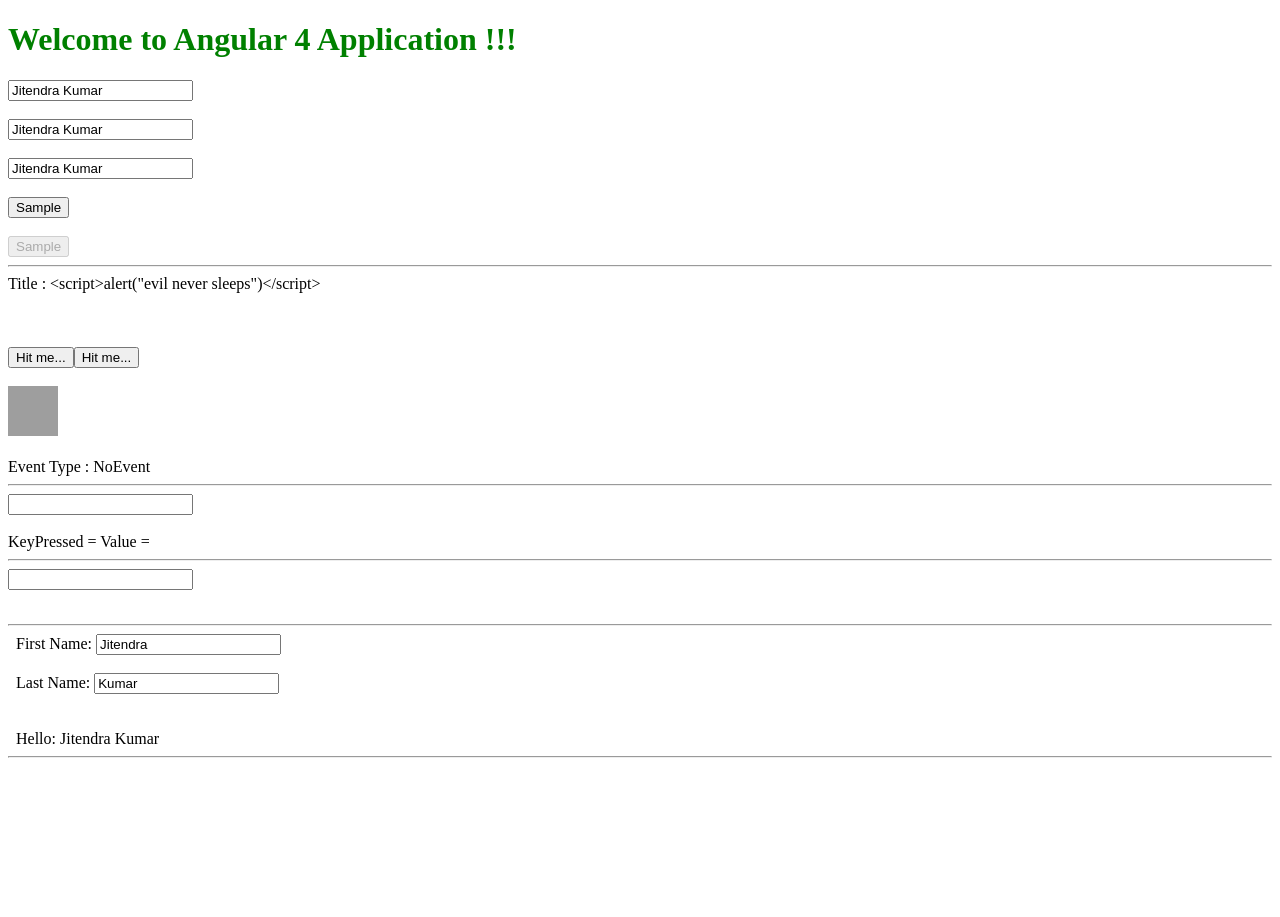
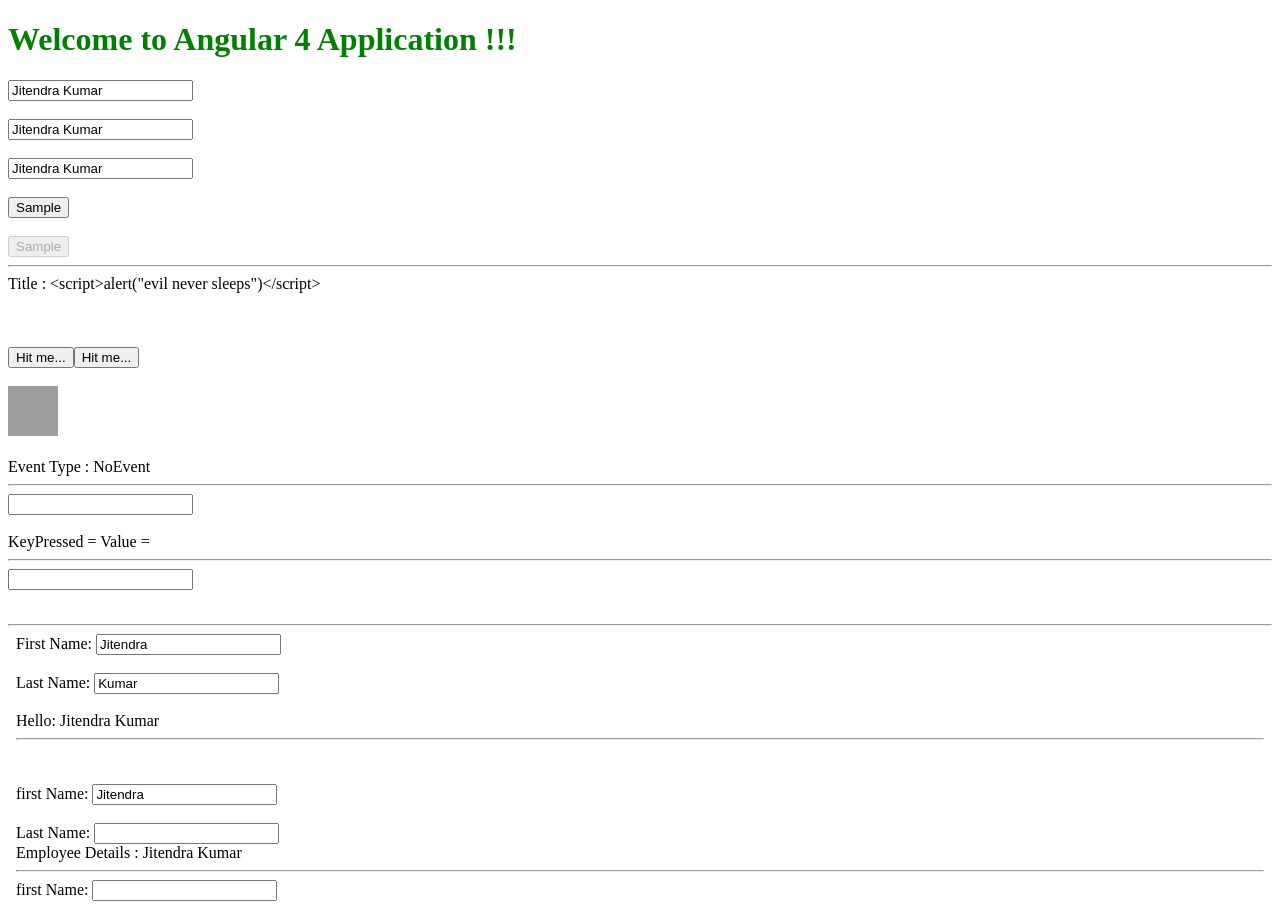
Before and after one commit to Itsjeet007y1/AngularRepo, an Angular app in the folder AngularProject002_DataBindingDemoApp/: page / in a window 1280 px wide. Shown: the top 917 px of the page. Before the commit the page ends 800 px from the top, so only its background shows below. Built offline with nearby package versions, Linux system fonts and the light colour scheme; grey boxes are pictures that could not be loaded.

Commit message:
Added Input and output decorator

```diff
--- a/AngularProject002_DataBindingDemoApp/src/app/app.component.html
+++ b/AngularProject002_DataBindingDemoApp/src/app/app.component.html
@@ -25,5 +25,5 @@
 	<p>{{text1.value}}</p>
 </form>
 <hr>
-	<app-person></app-person>
+	<app-person firstName = "Jitendra" lastName = "Kumar"></app-person>
 <hr>
--- a/AngularProject002_DataBindingDemoApp/src/app/app.module.ts
+++ b/AngularProject002_DataBindingDemoApp/src/app/app.module.ts
@@ -1,6 +1,6 @@
 import { BrowserModule } from '@angular/platform-browser';
 import { NgModule } from '@angular/core';
-
+import { FormsModule } from '@angular/forms';
 
 import { AppComponent } from './app.component';
 import { PersonComponent } from './person.component';
@@ -12,7 +12,8 @@
     PersonComponent
   ],
   imports: [
-    BrowserModule
+    BrowserModule,
+    FormsModule
   ],
   providers: [],
   bootstrap: [AppComponent]
--- a/AngularProject002_DataBindingDemoApp/src/app/person.component.html
+++ b/AngularProject002_DataBindingDemoApp/src/app/person.component.html
@@ -8,8 +8,23 @@
 	<form action="">
 		First Name: <input type = "text" #firstName [value] = "person.firstName" (input)="person.firstName = firstName.value"/><br><br>
 		Last Name: <input type = "text" [value] = "person.lastName" (input)="person.lastName = $event.target.value"/><br>
-		<br><br>
+		<br>
 		Hello: {{person.firstName+" "+person.lastName}}
+	</form>
+	<hr><br><br>
+	<form action="" name = "form1">
+		first Name: <input name = "firstName"  type = "text" [(ngModel)] = "person.firstName"/><br><br>
+		Last Name: <input name = "lastName" type = "text" (ngModel) = "person.lastName" (ngModelChange) = "person.lastName=changeToUpperCase($event)"/>
+		<br>
+		Employee Details : {{person.firstName + ' ' + person.lastName}}
+	</form>
+	<hr>
+	<!-- for @Input -->
+	<form action="" name = "form1">
+		first Name: <input name = "firstName"  type = "text" (ngModel) = "firstName"/><br><br>
+		Last Name: <input name = "lastName" type = "text" (ngModel) = "lastName"/>
+		<br>
+		Employee Details : {{person.firstName + ' ' + person.lastName}}
 	</form>
 </body>
 </html>
--- a/AngularProject002_DataBindingDemoApp/src/app/person.component.ts
+++ b/AngularProject002_DataBindingDemoApp/src/app/person.component.ts
@@ -1,4 +1,4 @@
-import { Component } from '@angular/core';
+import { Component, Input } from '@angular/core';
 import { Person } from './Person';
 
 @Component({
@@ -6,5 +6,10 @@
   templateUrl: './person.component.html',
 })
 export class PersonComponent {
+  @Input() firstName: string;
+  @Input() lastName: string;
   person: Person = new Person('Jitendra', 'Kumar');
+  changeToUpperCase(value: string): string {
+    return value.toUpperCase();
+  }
 }
```
